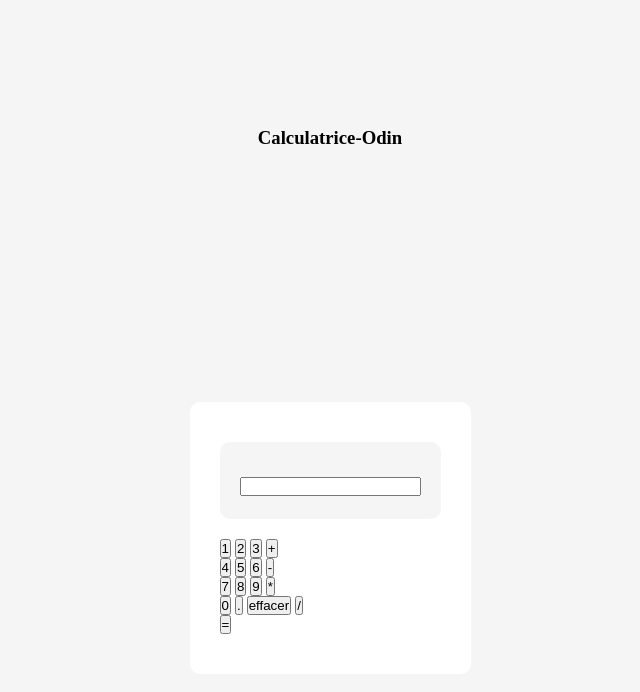
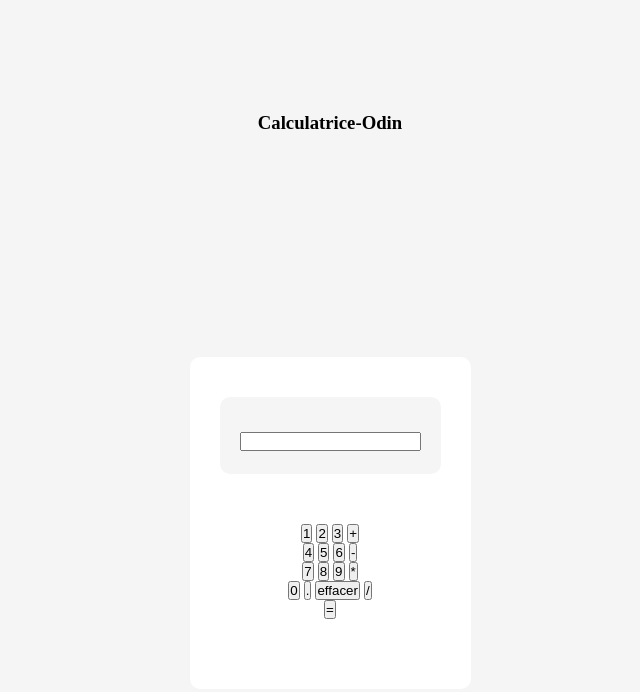
Before and after one commit to imelda-masida/Calculator-endodin, a plain HTML site: page index.html in a window 1280 px wide. Shown: the whole page, without its empty margins (310-950 px from the left). Drawn offline with Linux system fonts and the light colour scheme.

Commit message:
centralisation des touches

```diff
--- a/index.html
+++ b/index.html
@@ -23,9 +23,9 @@
             </div>
 
             <div class="boutons">
-                <input type="button" value="1" onclick="addToFenetre('1')">
-                <input type="button" value="2" onclick="addToFenetre('2')">
-                <input type="button" value="3" onclick="addToFenetre('3')">
+                <input type="button" value="1"  onclick="addToFenetre('1')">
+                <input type="button" value="2"  onclick="addToFenetre('2')">
+                <input type="button" value="3"  onclick="addToFenetre('3')">
                 <input type="button" value="+" onclick="addToFenetre('+')">
                 <br>
                 <input type="button" value="4" onclick="addToFenetre('4')">
@@ -43,7 +43,7 @@
                 <input type="button" value="effacer" onclick="clearFenetre()">
                 <input type="button" value="/" onclick="addToFenetre('/')">
                 <br>
-                <input type="button" value="=" onclick="calculer()">
+                <input type="button" value="=" class="boutton" onclick="calculer()">
             </div>
 
         </form>
--- a/style.css
+++ b/style.css
@@ -32,3 +32,8 @@
         text-align: right;
         font-size: 2rem;
     }
+
+    .boutons{
+        padding: 30px;
+        text-align: center;
+    }
```
